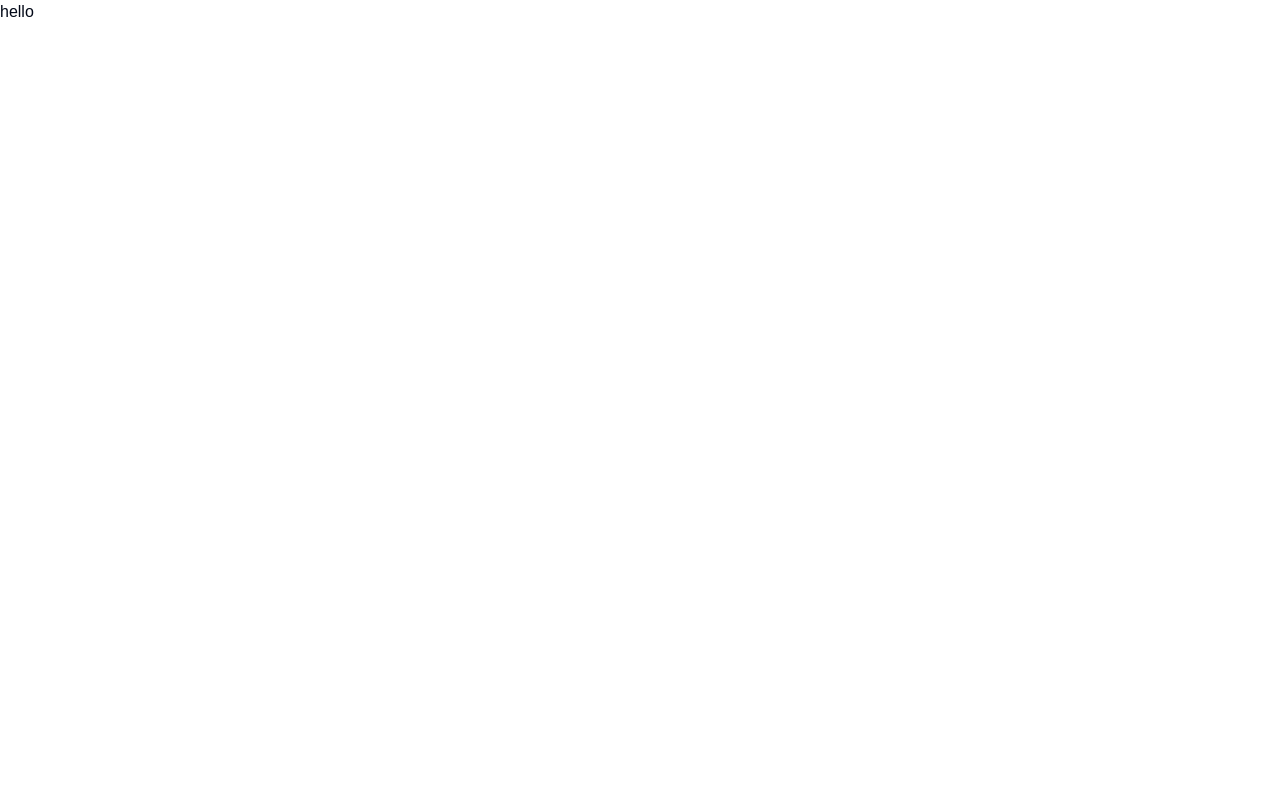
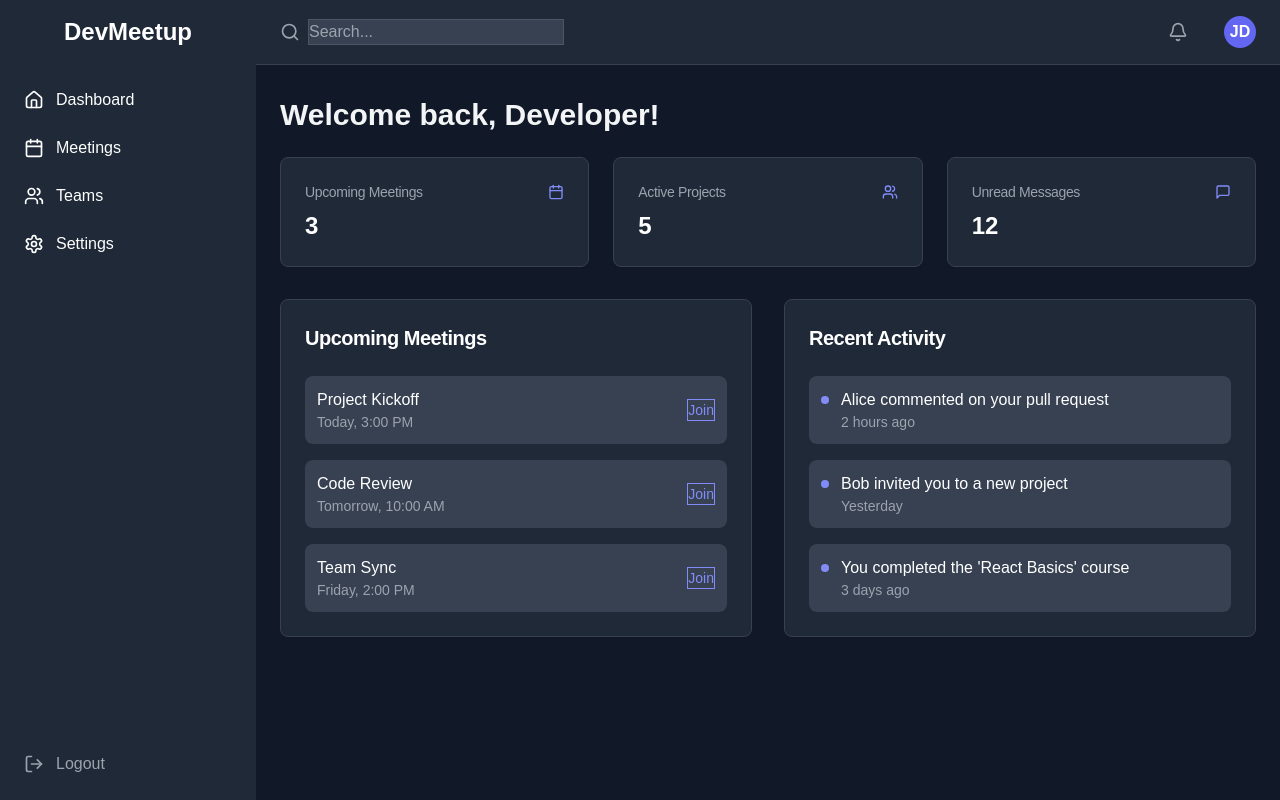
Before and after one commit to abhiiii05/devmeet, a Next.js app: page /dashboard in a window 1280 px wide. Built offline with nearby package versions, Linux system fonts and the light colour scheme.

Commit message:
dashboard frontend

```diff
--- a/app/dashboard/page.tsx
+++ b/app/dashboard/page.tsx
@@ -1,4 +1,127 @@
-export default function dashboard() {
-     return <div>
-         hello
-     </div>}
+'use client'
+
+import { motion } from 'framer-motion'
+import { Calendar, Users, MessageSquare, Plus } from 'lucide-react'
+import { Header } from '../components/ui/header'
+import { Sidebar } from '../components/ui/sidebar'
+import { Card, CardContent, CardHeader, CardTitle } from "@/components/ui/card"
+import { Button } from "@/components/ui/button"
+
+export default function DashboardPage() {
+    return (
+        <div className="flex h-screen bg-gray-900 text-gray-100">
+            <Sidebar />
+            <div className="flex-1 flex flex-col overflow-hidden">
+                <Header />
+                <main className="flex-1 overflow-x-hidden overflow-y-auto bg-gray-900">
+                    <div className="container mx-auto px-6 py-8">
+                        <h1 className="text-3xl font-semibold mb-6">Welcome back, Developer!</h1>
+                        <div className="grid grid-cols-1 md:grid-cols-2 lg:grid-cols-3 gap-6 mb-8">
+                            <StatsCard icon={Calendar} title="Upcoming Meetings" value="3" />
+                            <StatsCard icon={Users} title="Active Projects" value="5" />
+                            <StatsCard icon={MessageSquare} title="Unread Messages" value="12" />
+                        </div>
+                        <div className="grid grid-cols-1 lg:grid-cols-2 gap-8">
+                            <UpcomingMeetings />
+                            <RecentActivity />
+                        </div>
+                    </div>
+                </main>
+            </div>
+        </div>
+    )
+}
+
+function StatsCard({ icon: Icon, title, value }: { icon: any, title: string, value: string }) {
+    return (
+        <motion.div
+            initial={{ opacity: 0, y: 20 }}
+            animate={{ opacity: 1, y: 0 }}
+            transition={{ duration: 0.3 }}
+        >
+            <Card className="bg-gray-800 border-gray-700">
+                <CardHeader className="flex flex-row items-center justify-between pb-2 space-y-0">
+                    <CardTitle className="text-sm font-medium text-gray-400">{title}</CardTitle>
+                    <Icon className="h-4 w-4 text-indigo-400" />
+                </CardHeader>
+                <CardContent>
+                    <div className="text-2xl font-bold text-white">{value}</div>
+                </CardContent>
+            </Card>
+        </motion.div>
+    )
+}
+
+function UpcomingMeetings() {
+    const meetings = [
+        { id: 1, title: "Project Kickoff", time: "Today, 3:00 PM" },
+        { id: 2, title: "Code Review", time: "Tomorrow, 10:00 AM" },
+        { id: 3, title: "Team Sync", time: "Friday, 2:00 PM" },
+    ]
+
+    return (
+        <Card className="bg-gray-800 border-gray-700">
+            <CardHeader>
+                <CardTitle className="text-xl font-semibold text-white">Upcoming Meetings</CardTitle>
+            </CardHeader>
+            <CardContent>
+                <ul className="space-y-4">
+                    {meetings.map((meeting) => (
+                        <motion.li
+                            key={meeting.id}
+                            initial={{ opacity: 0, x: -20 }}
+                            animate={{ opacity: 1, x: 0 }}
+                            transition={{ duration: 0.3 }}
+                            className="flex items-center justify-between bg-gray-700 p-3 rounded-lg"
+                        >
+                            <div>
+                                <p className="font-medium text-white">{meeting.title}</p>
+                                <p className="text-sm text-gray-400">{meeting.time}</p>
+                            </div>
+                            <Button variant="outline" size="sm" className="text-indigo-400 border-indigo-400 hover:bg-indigo-400 hover:text-white">
+                                Join
+                            </Button>
+                        </motion.li>
+                    ))}
+                </ul>
+            </CardContent>
+        </Card>
+    )
+}
+
+function RecentActivity() {
+    const activities = [
+        { id: 1, text: "Alice commented on your pull request", time: "2 hours ago" },
+        { id: 2, text: "Bob invited you to a new project", time: "Yesterday" },
+        { id: 3, text: "You completed the 'React Basics' course", time: "3 days ago" },
+    ]
+
+    return (
+        <Card className="bg-gray-800 border-gray-700">
+            <CardHeader>
+                <CardTitle className="text-xl font-semibold text-white">Recent Activity</CardTitle>
+            </CardHeader>
+            <CardContent>
+                <ul className="space-y-4">
+                    {activities.map((activity, index) => (
+                        <motion.li
+                            key={activity.id}
+                            initial={{ opacity: 0, y: 20 }}
+                            animate={{ opacity: 1, y: 0 }}
+                            transition={{ duration: 0.3, delay: index * 0.1 }}
+                            className="flex items-start space-x-3 bg-gray-700 p-3 rounded-lg"
+                        >
+                            <div className="flex-shrink-0">
+                                <div className="w-2 h-2 mt-2 rounded-full bg-indigo-400" />
+                            </div>
+                            <div>
+                                <p className="text-white">{activity.text}</p>
+                                <p className="text-sm text-gray-400">{activity.time}</p>
+                            </div>
+                        </motion.li>
+                    ))}
+                </ul>
+            </CardContent>
+        </Card>
+    )
+}
```
